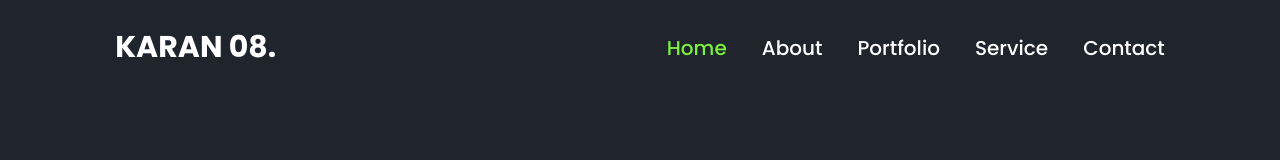
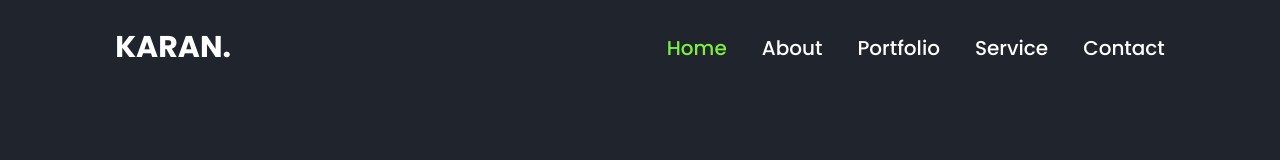
Before and after one commit to karanthakor08/karan08.github.io, a plain HTML site: page index.html in a window 1280 px wide. Shown: the top 160 px of the page. Drawn offline with nearby package versions, Linux system fonts and the light colour scheme.

Commit message:
Update index.html

```diff
--- a/index.html
+++ b/index.html
@@ -13,7 +13,7 @@
 <body>
 
     <nav class="navbar">
-        <a href="#" class="logo">KARAN 08.</a>
+        <a href="#" class="logo">KARAN.</a>
         <ul>
             <li class="active"><a href="#">Home</a></li>
             <li><a href="#">About</a></li>
```
